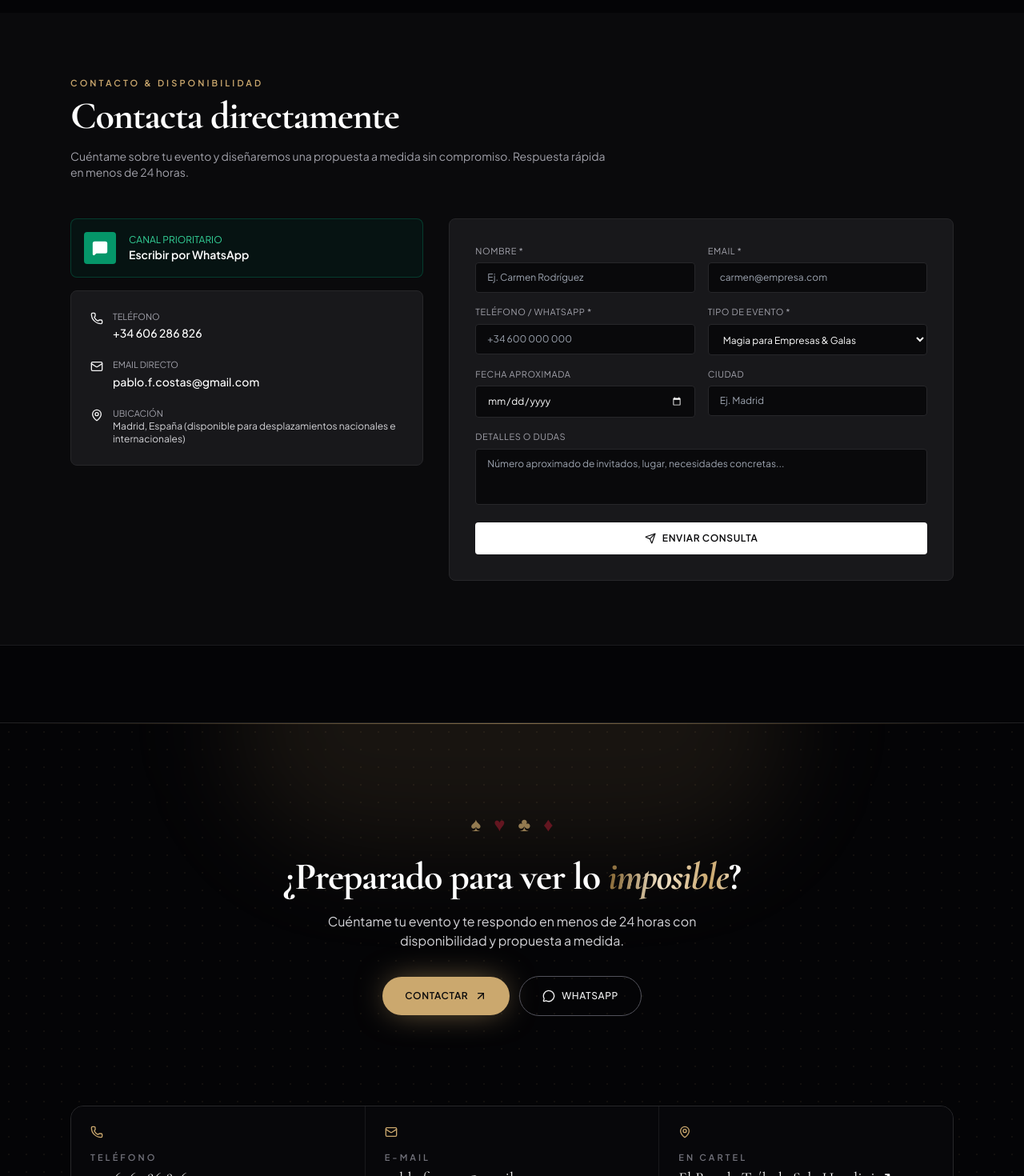
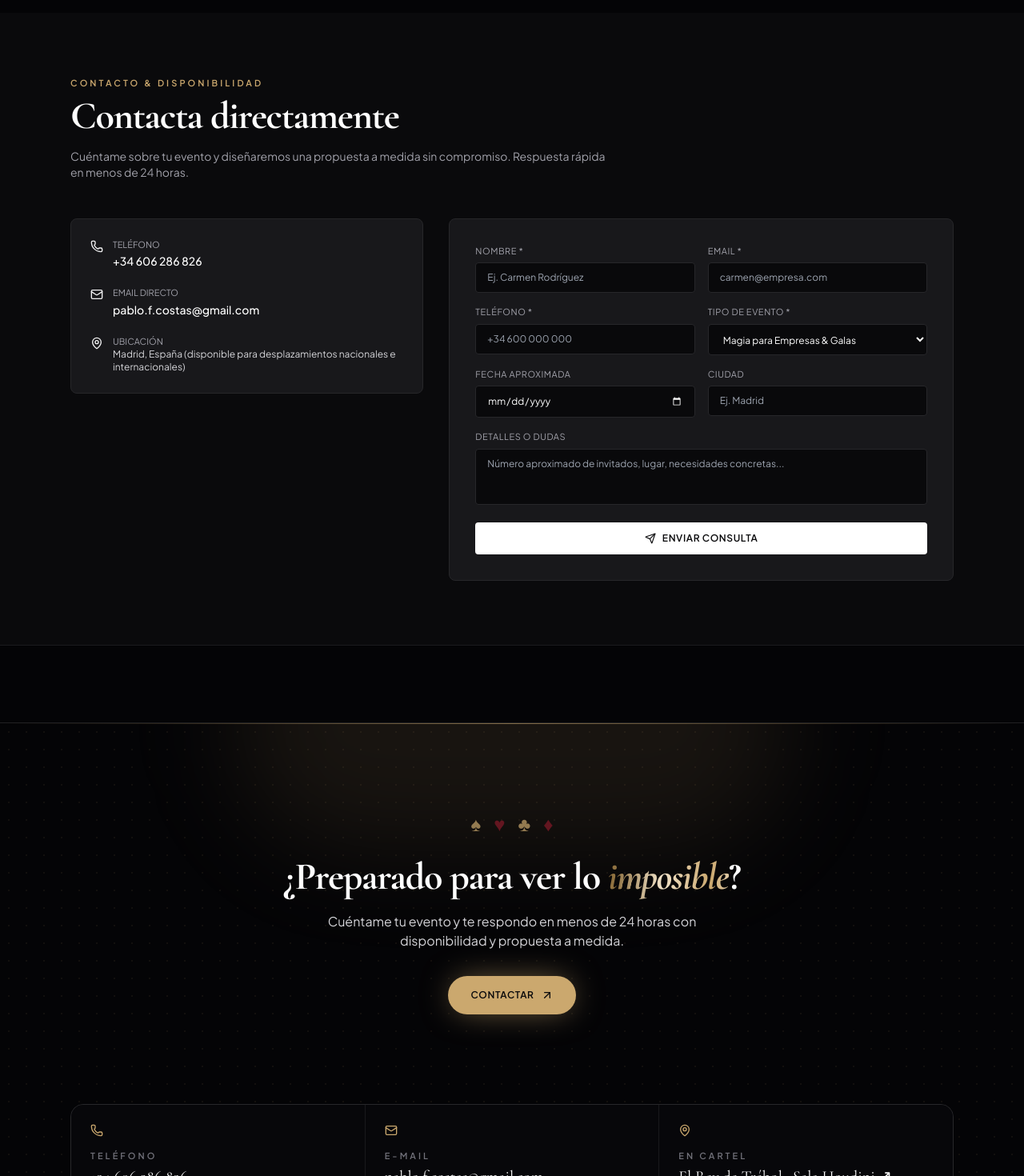
Before and after one commit to aandreasiles/magicoster, a React (Vite) app: page /contacto in a window 1280 px wide. Shown: the part 633-2103 px from the top of the page at 80% size. Built offline with nearby package versions, Linux system fonts and the light colour scheme.

Commit message:
Quitar contacto por WhatsApp de toda la web

```diff
--- a/src/components/AboutMe.tsx
+++ b/src/components/AboutMe.tsx
@@ -82,14 +82,6 @@ export const AboutMe = () => {
 
             <div className="pt-2 flex flex-wrap items-center gap-3">
               <a
-                href={CONTACT_INFO.whatsappUrl}
-                target="_blank"
-                rel="noopener noreferrer"
-                className="px-5 py-2.5 rounded bg-white hover:bg-zinc-200 text-zinc-950 font-semibold text-xs uppercase tracking-wider transition-colors"
-              >
-                Hablar por WhatsApp
-              </a>
-              <a
                 href="#contacto"
                 className="px-5 py-2.5 rounded border border-zinc-700 hover:border-zinc-500 text-zinc-200 font-medium text-xs uppercase tracking-wider transition-colors"
               >
--- a/src/components/BookingContact.tsx
+++ b/src/components/BookingContact.tsx
@@ -1,5 +1,5 @@
 import { useState } from 'react';
-import { Mail, Phone, MapPin, Send, MessageSquare, CheckCircle2 } from 'lucide-react';
+import { Mail, Phone, MapPin, Send, CheckCircle2 } from 'lucide-react';
 import { CONTACT_INFO } from '../data/magicData';
 
 export const BookingContact = () => {
@@ -38,22 +38,6 @@ export const BookingContact = () => {
         <div className="grid grid-cols-1 lg:grid-cols-12 gap-8 items-start">
           {/* Left Column: Direct Contact Info */}
           <div className="lg:col-span-5 space-y-4">
-            <a
-              href={CONTACT_INFO.whatsappUrl}
-              target="_blank"
-              rel="noopener noreferrer"
-              className="flex items-center gap-4 p-4 rounded-lg bg-emerald-950/30 border border-emerald-700/40 hover:border-emerald-500 transition-colors group"
-            >
-              <div className="w-10 h-10 rounded bg-emerald-600 flex items-center justify-center text-white shrink-0">
-                <MessageSquare className="w-5 h-5 fill-white" />
-              </div>
-              <div>
-                <div className="text-xs font-sans uppercase text-emerald-400">Canal prioritario</div>
-                <div className="text-sm font-semibold text-white group-hover:text-emerald-300 transition-colors">
-                  Escribir por WhatsApp
-                </div>
-              </div>
-            </a>
 
             <div className="p-6 rounded-lg bg-zinc-900 border border-zinc-800 space-y-5">
               <div className="flex items-start gap-3">
@@ -148,7 +132,7 @@ export const BookingContact = () => {
                   <div className="grid grid-cols-1 sm:grid-cols-2 gap-4">
                     <div>
                       <label className="block text-[11px] font-sans uppercase tracking-wider text-zinc-400 mb-1.5">
-                        Teléfono / WhatsApp *
+                        Teléfono *
                       </label>
                       <input
                         type="tel"
--- a/src/components/Footer.tsx
+++ b/src/components/Footer.tsx
@@ -1,5 +1,5 @@
 import { Link } from 'react-router-dom';
-import { ArrowUp, ArrowUpRight, Mail, Phone, MapPin, MessageCircle } from 'lucide-react';
+import { ArrowUp, ArrowUpRight, Mail, Phone, MapPin } from 'lucide-react';
 import { CONTACT_INFO } from '../data/magicData';
 import { useTicketPicker } from './TicketPicker';
 
@@ -37,14 +37,6 @@ export const Footer = () => {
           >
             Contactar <ArrowUpRight className="w-4 h-4" />
           </Link>
-          <a
-            href={CONTACT_INFO.whatsappUrl}
-            target="_blank"
-            rel="noopener noreferrer"
-            className="inline-flex items-center gap-2 px-7 py-4 rounded-full border border-zinc-600 hover:border-antique-gold hover:text-antique-gold text-zinc-100 text-xs font-medium uppercase tracking-wider transition-colors"
-          >
-            <MessageCircle className="w-4 h-4" /> WhatsApp
-          </a>
         </div>
       </div>
 
--- a/src/components/Hero.tsx
+++ b/src/components/Hero.tsx
@@ -1,7 +1,6 @@
 import { Link } from 'react-router-dom';
 import { motion } from 'framer-motion';
 import { ArrowRight, Star, Play } from 'lucide-react';
-import { CONTACT_INFO } from '../data/magicData';
 import { useTicketPicker } from './TicketPicker';
 
 const STATS = [
@@ -67,14 +66,6 @@ export const Hero = () => {
             <Play className="w-3.5 h-3.5 fill-current" />
             <span>Entradas Sala Houdini</span>
           </button>
-          <a
-            href={CONTACT_INFO.whatsappUrl}
-            target="_blank"
-            rel="noopener noreferrer"
-            className="text-xs text-center text-zinc-400 hover:text-antique-gold underline underline-offset-4 transition-colors py-2 sm:px-3"
-          >
-            WhatsApp directo ↗
-          </a>
         </motion.div>
 
         <motion.div {...fade(0.55)} className="mt-14 sm:mt-20 grid grid-cols-2 md:grid-cols-4 gap-px rounded-2xl overflow-hidden border border-zinc-800 bg-zinc-800/60 backdrop-blur max-w-3xl">
--- a/src/data/magicData.ts
+++ b/src/data/magicData.ts
@@ -253,7 +253,6 @@ export const CONTACT_INFO = {
   email: "pablo.f.costas@gmail.com",
   phone: "+34 606 286 826",
   phoneRaw: "+34606286826",
-  whatsappUrl: "https://wa.me/34606286826?text=%C2%A1Hola%20Pablo!%20Me%20encantar%C3%ADa%20contar%20con%20tu%20magia%20para%20un%20evento.%20%C2%BFCu%C3%A1ndo%20podr%C3%ADamos%20hablar?",
   instagram: "https://www.instagram.com/magicoster",
   tiktok: "https://www.tiktok.com/@magicoster?lang=es",
   facebook: "https://www.facebook.com/pablo.costas.505",
```
